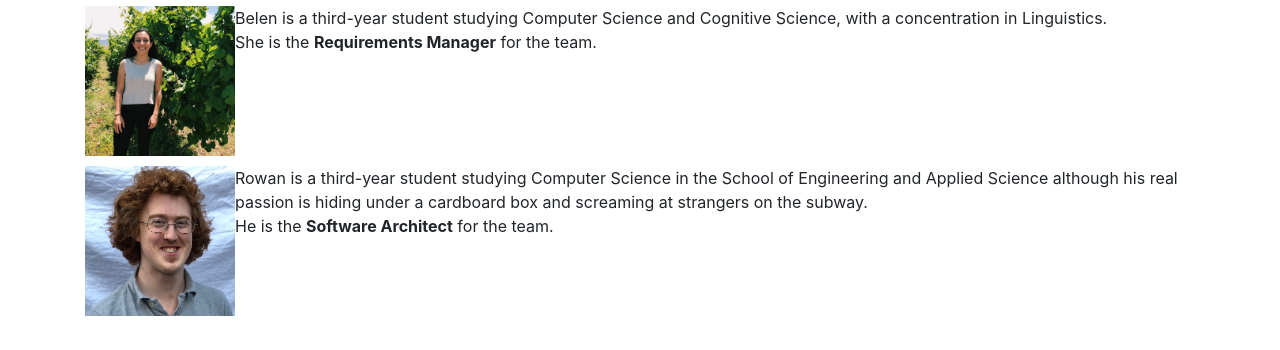
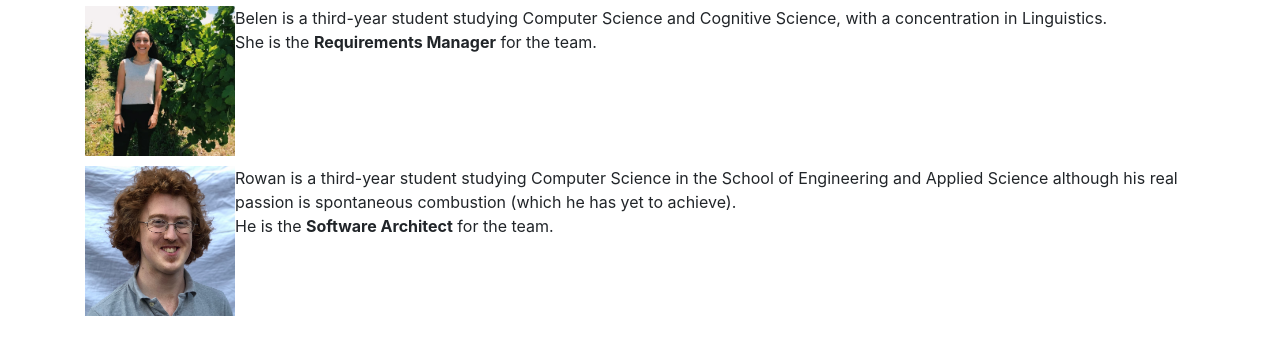
Before and after one commit to belengrimaldi/CS3240-QuickTutor, a Django app: page /about in a window 1280 px wide. Shown: the part 373-723 px from the top of the page. Run offline with Django 3.2, Linux system fonts and the light colour scheme; some libraries are stand-ins or nearby versions.

Commit message:
Added Stuff About Rowan

```diff
--- a/static/templates/static/about.html
+++ b/static/templates/static/about.html
@@ -32,7 +32,7 @@
             </p>
             <br style="line-height:6;">
             <p><img src="/media/Rowan.jpg" alt="pic" height="150" width="150" style="float:left">
-                Rowan is a third-year student studying Computer Science in the School of Engineering and Applied Science although his real passion is hiding under a cardboard box and screaming at strangers on the subway.
+                Rowan is a third-year student studying Computer Science in the School of Engineering and Applied Science although his real passion is spontaneous combustion (which he has yet to achieve).
                 <br>
                 He is the <strong>Software Architect</strong> for the team.
             </p>
```
